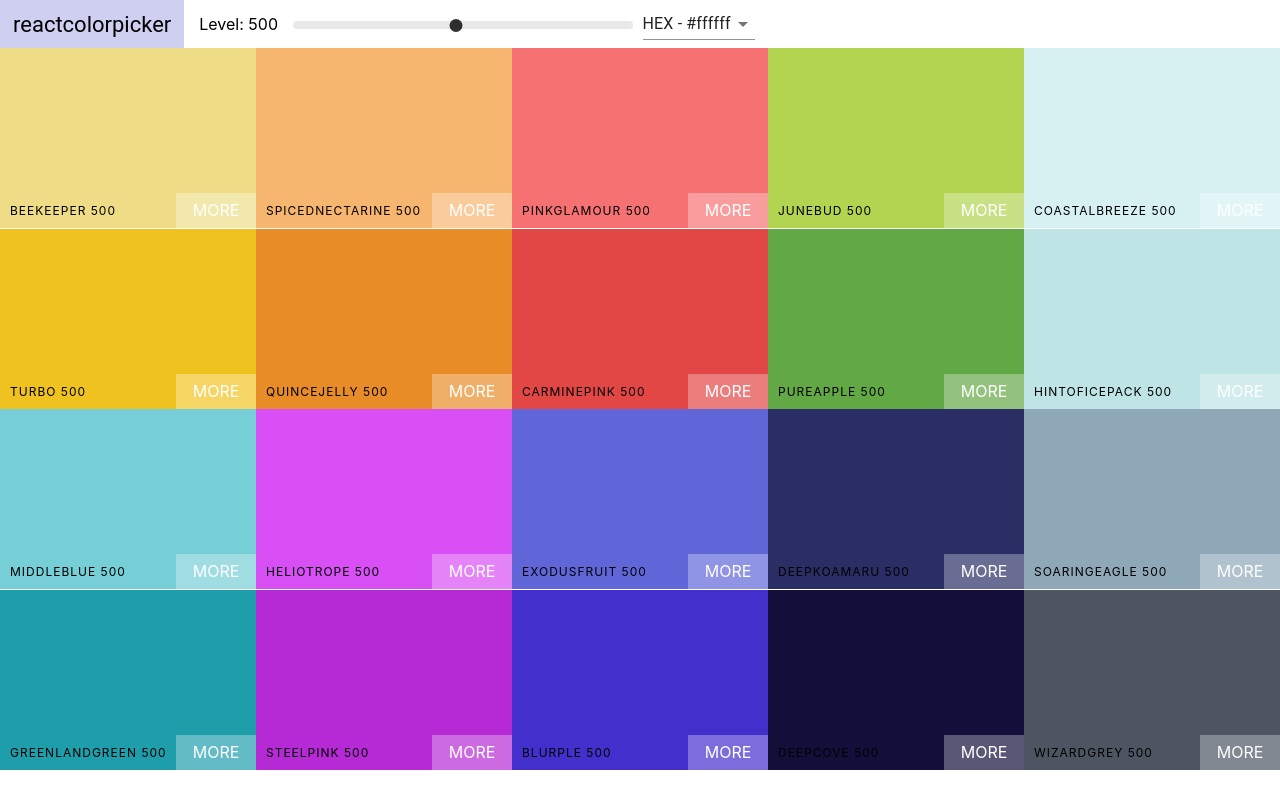
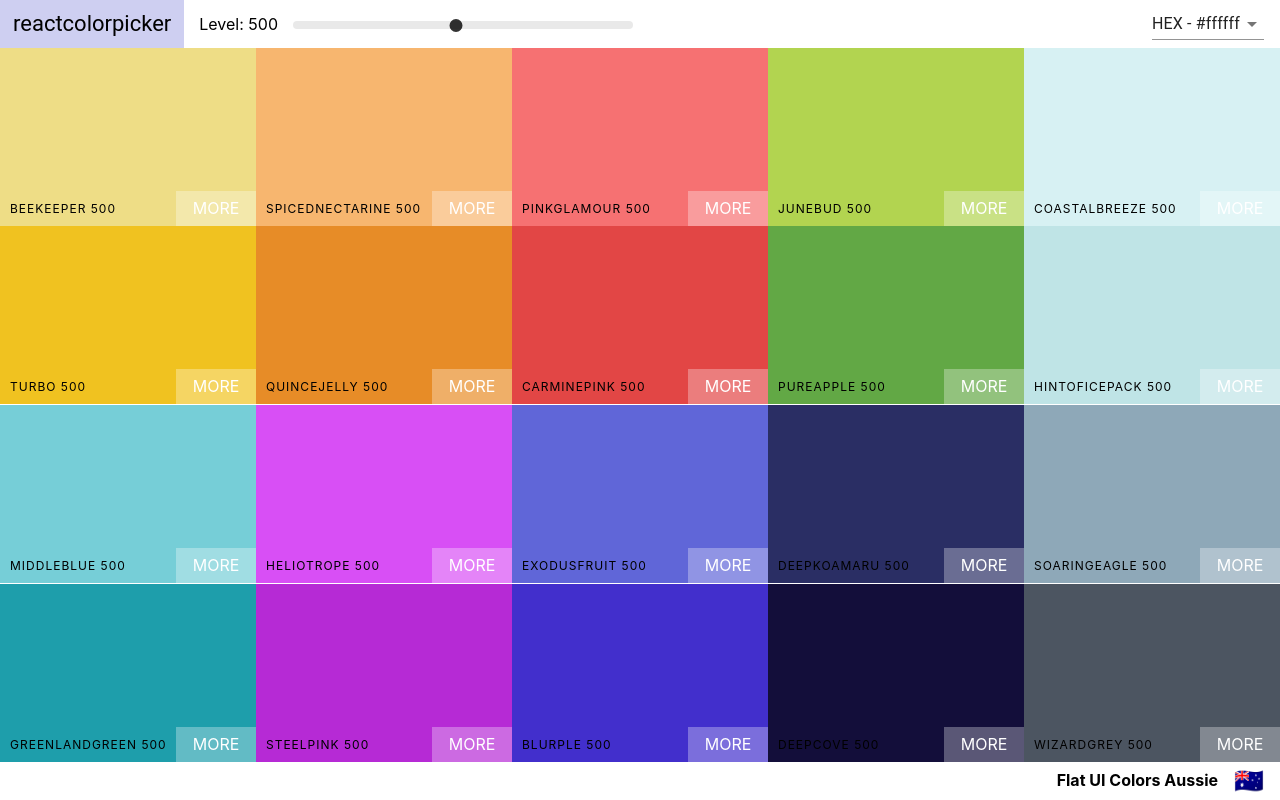
Before and after one commit to leonine2021/my-color-app, a React (Create React App) app: page / in a window 1280 px wide. Built offline with nearby package versions, Linux system fonts and the light colour scheme.

Commit message:
add snackbar footer

```diff
--- a/package.json
+++ b/package.json
@@ -4,6 +4,7 @@
   "private": true,
   "dependencies": {
     "@material-ui/core": "^4.12.4",
+    "@material-ui/icons": "^4.11.3",
     "@testing-library/jest-dom": "^5.16.4",
     "@testing-library/react": "^12.1.4",
     "@testing-library/user-event": "^13.5.0",
--- a/src/NavBar.css
+++ b/src/NavBar.css
@@ -48,3 +48,8 @@
   margin-left: -7px !important;
   margin-top: -2px !important;
 }
+
+.select-container {
+  margin-left: auto;
+  margin-right: 1rem;
+}
--- a/src/NavBar.js
+++ b/src/NavBar.js
@@ -4,16 +4,23 @@
 import "./NavBar.css";
 import Select from "@material-ui/core/Select";
 import { MenuItem } from "@material-ui/core";
+import Snackbar from "@material-ui/core/Snackbar";
+import IconButton from "@material-ui/core/IconButton";
+import CloseIcon from "@material-ui/icons/Close";
 
 export default class NavBar extends Component {
   constructor(props) {
     super(props);
-    this.state = { format: "hex" };
-    this.handleChange = this.handleChange.bind(this);
+    this.state = { format: "hex", open: false };
+    this.handleFormatChange = this.handleFormatChange.bind(this);
+    this.closeSnackbar = this.closeSnackbar.bind(this);
   }
-  handleChange(e) {
-    this.setState({ format: e.target.value });
-    this.props.handleChange(e.target.value);
+  handleFormatChange(e) {
+    this.setState({ format: e.target.value, open: true });
+    this.props.handleFormatChange(e.target.value);
+  }
+  closeSnackbar() {
+    this.setState({ open: false });
   }
 
   render() {
@@ -38,12 +45,32 @@
           </div>
         </div>
         <div className="select-container">
-          <Select value={format} onChange={this.handleChange}>
+          <Select value={format} onChange={this.handleFormatChange}>
             <MenuItem value="hex">HEX - #ffffff</MenuItem>
             <MenuItem value="rgb">RGB - rgb(255, 255, 255)</MenuItem>
             <MenuItem value="rgba">RGBA - rgba(255, 255, 255, 1.0)</MenuItem>
           </Select>
         </div>
+        <Snackbar
+          anchorOrigin={{ vertical: "bottom", horizontal: "left" }}
+          open={this.state.open}
+          autoHideDuration={3000}
+          message={<span id="msg-id">Format Changed to {format}</span>}
+          ContentProps={{
+            "aria-describedby": "msg-id",
+          }}
+          onClose={this.closeSnackbar}
+          action={[
+            <IconButton
+              onClick={this.closeSnackbar}
+              color="inherit"
+              key="close"
+              aria-label="close"
+            >
+              <CloseIcon />
+            </IconButton>,
+          ]}
+        />
       </header>
     );
   }
--- a/src/Palette.css
+++ b/src/Palette.css
@@ -1,7 +1,22 @@
 .Palette {
   height: 100vh;
+  display: flex;
+  flex-direction: column;
 }
 
 .Palette-colors {
   height: 90%;
 }
+
+.Palette-footer {
+  background-color: white;
+  height: 5vh;
+  display: flex;
+  justify-content: flex-end;
+  align-items: center;
+  font-weight: bold;
+}
+.emoji {
+  font-size: 1.5rem;
+  margin: 0 1rem;
+}
--- a/src/Palette.js
+++ b/src/Palette.js
@@ -19,28 +19,26 @@
   }
 
   render() {
-    const { colors } = this.props.palette;
+    const { colors, paletteName, emoji } = this.props.palette;
     const { level, format } = this.state;
 
     const colorBoxes = colors[level].map((color) => {
       return (
-        <ColorBox
-          background={color[format]}
-          name={color.name}
-          key={color.name}
-        />
+        <ColorBox background={color[format]} name={color.name} key={color.id} />
       );
     });
     return (
       <div className="Palette">
-        {/* navbar goes here */}
         <NavBar
           level={level}
           changeLevel={this.changeLevel}
           handleChange={this.changeFormat}
         />
         <div className="Palette-colors">{colorBoxes}</div>
-        {/* footer goes here */}
+        <footer className="Palette-footer">
+          {paletteName}
+          <span className="emoji">{emoji}</span>
+        </footer>
       </div>
     );
   }
```
Also changed, not shown: 1 other file (tests, documents, lock files or other folders).
